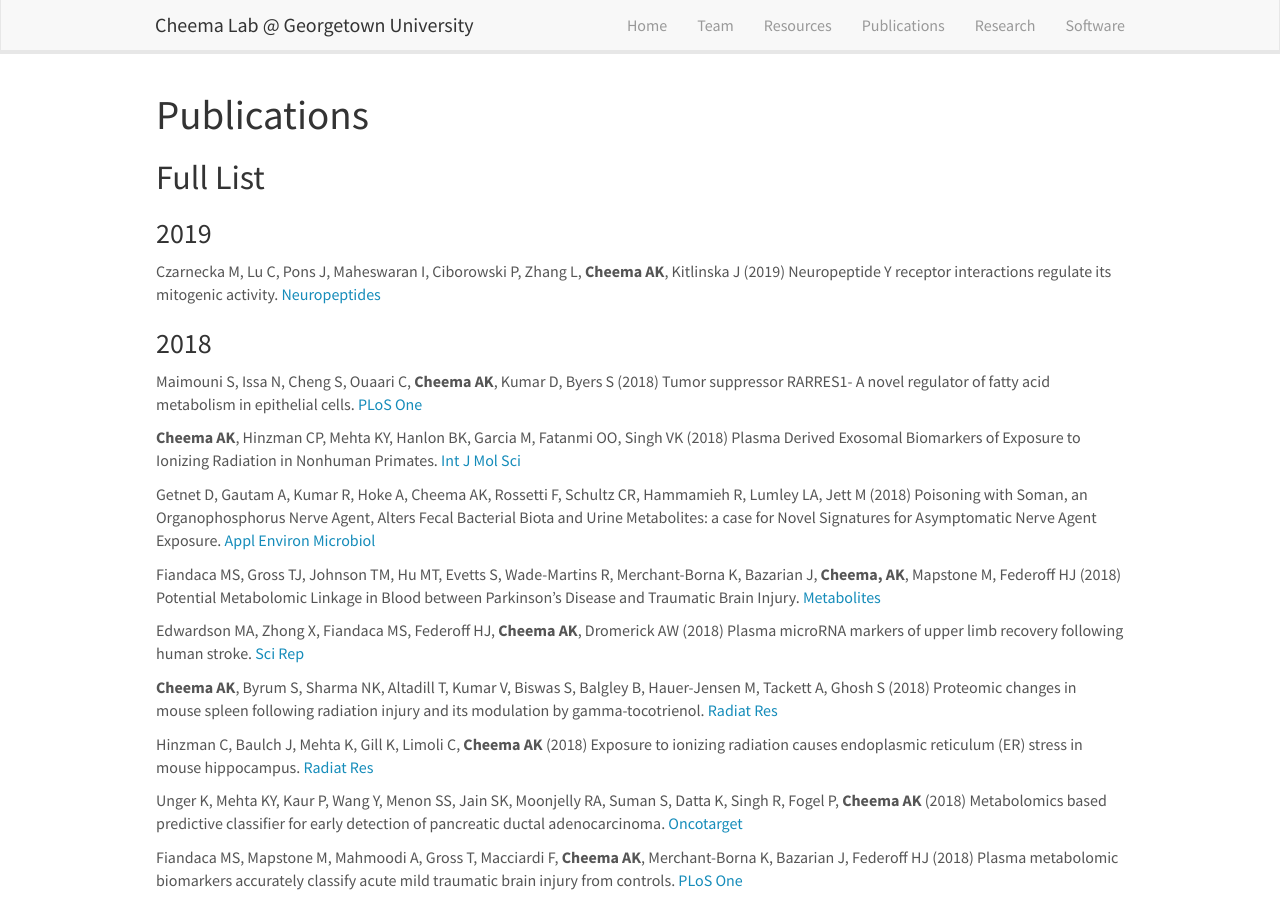
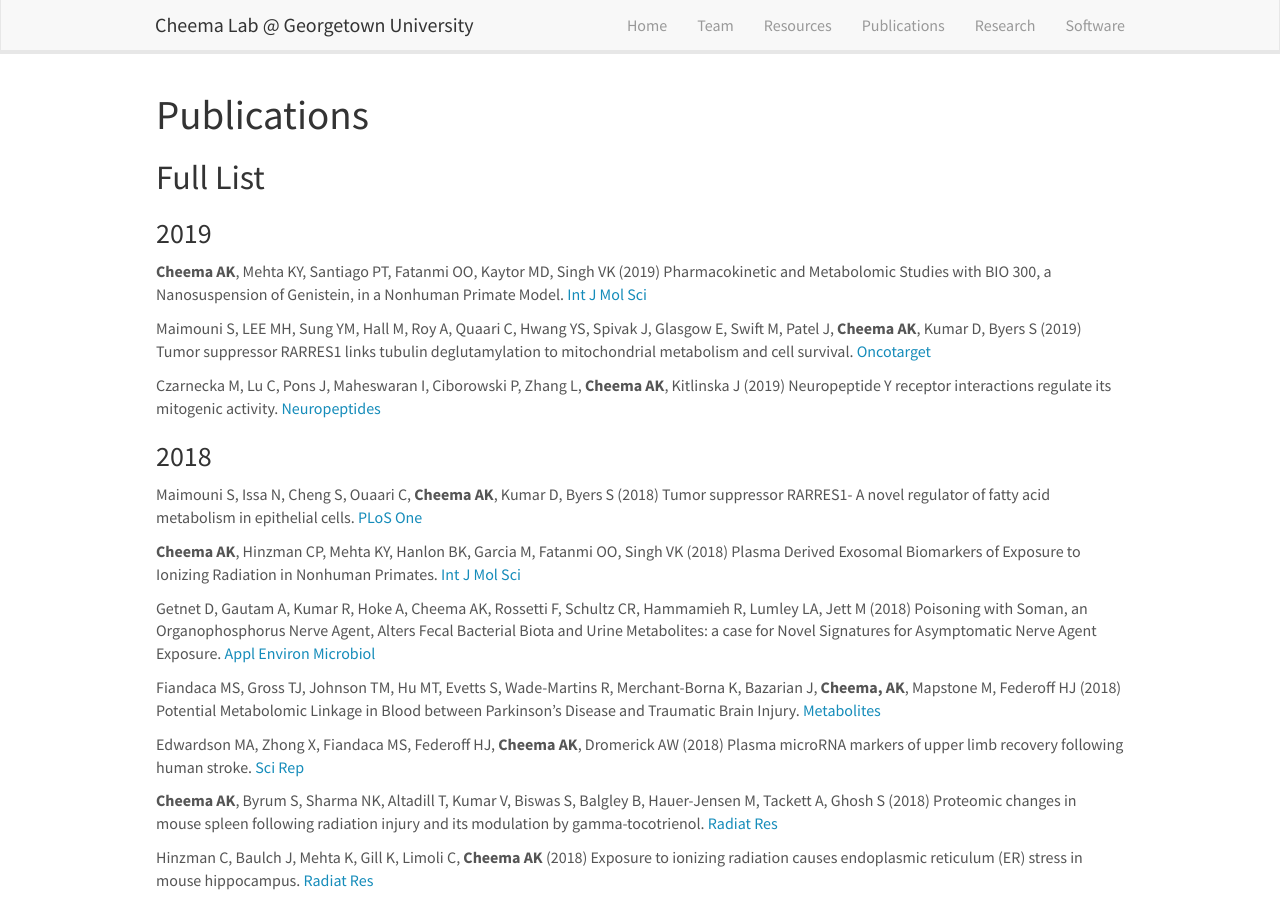
Before and after one commit to cheema-lab/cheema-lab.github.io, a Jekyll site: the page built from _pages/publications.md, in a window 1280 px wide and 900 px high. Built offline with Jekyll 4.4.1, drawn with Linux system fonts in a browser that asks for light colours; nearby versions of some CDN libraries.

Commit message:
updated publications page

```diff
--- a/_pages/publications.md
+++ b/_pages/publications.md
@@ -60,6 +60,10 @@ permalink: /publications/
 {% endfor %} -->
 
 ### 2019
+
+**Cheema AK**, Mehta KY, Santiago PT, Fatanmi OO, Kaytor MD, Singh VK (2019) Pharmacokinetic and Metabolomic Studies with BIO 300, a Nanosuspension of Genistein, in a Nonhuman Primate Model. [Int J Mol Sci](https://www.mdpi.com/1422-0067/20/5/1231)
+
+Maimouni S, LEE MH, Sung YM, Hall M, Roy A, Quaari C, Hwang YS, Spivak J, Glasgow E, Swift M, Patel J, **Cheema AK**, Kumar D, Byers S (2019) Tumor suppressor RARRES1 links tubulin deglutamylation to mitochondrial metabolism and cell survival. [Oncotarget](http://www.oncotarget.com/index.php?journal=oncotarget&page=article&op=view&path[]=26600&pubmed-linkout=1)
 
 Czarnecka M, Lu C, Pons J, Maheswaran I, Ciborowski P, Zhang L, **Cheema AK**, Kitlinska J (2019) Neuropeptide Y receptor interactions regulate its mitogenic activity. [Neuropeptides](https://www.sciencedirect.com/science/article/pii/S0143417918300969?via%3Dihub)
 
```
